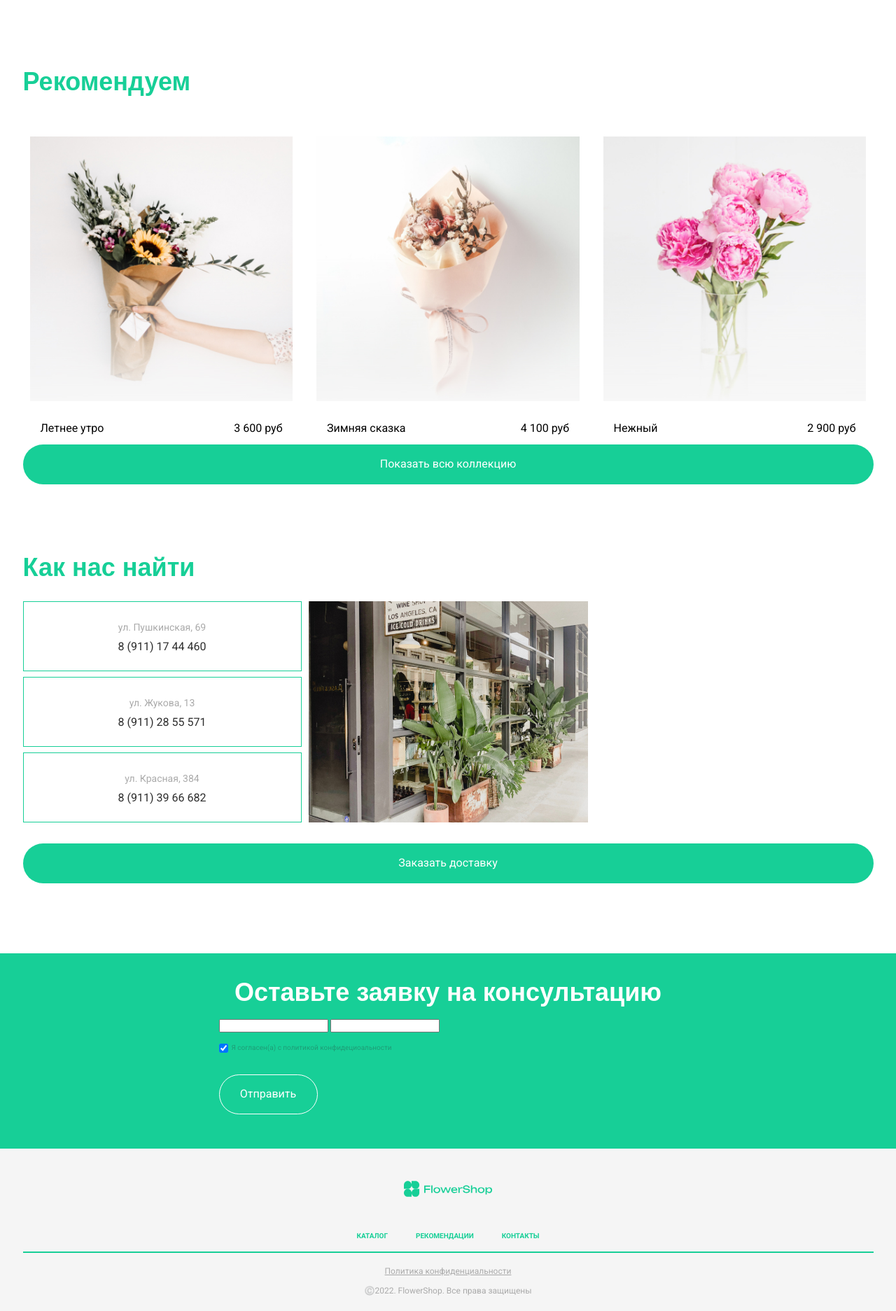
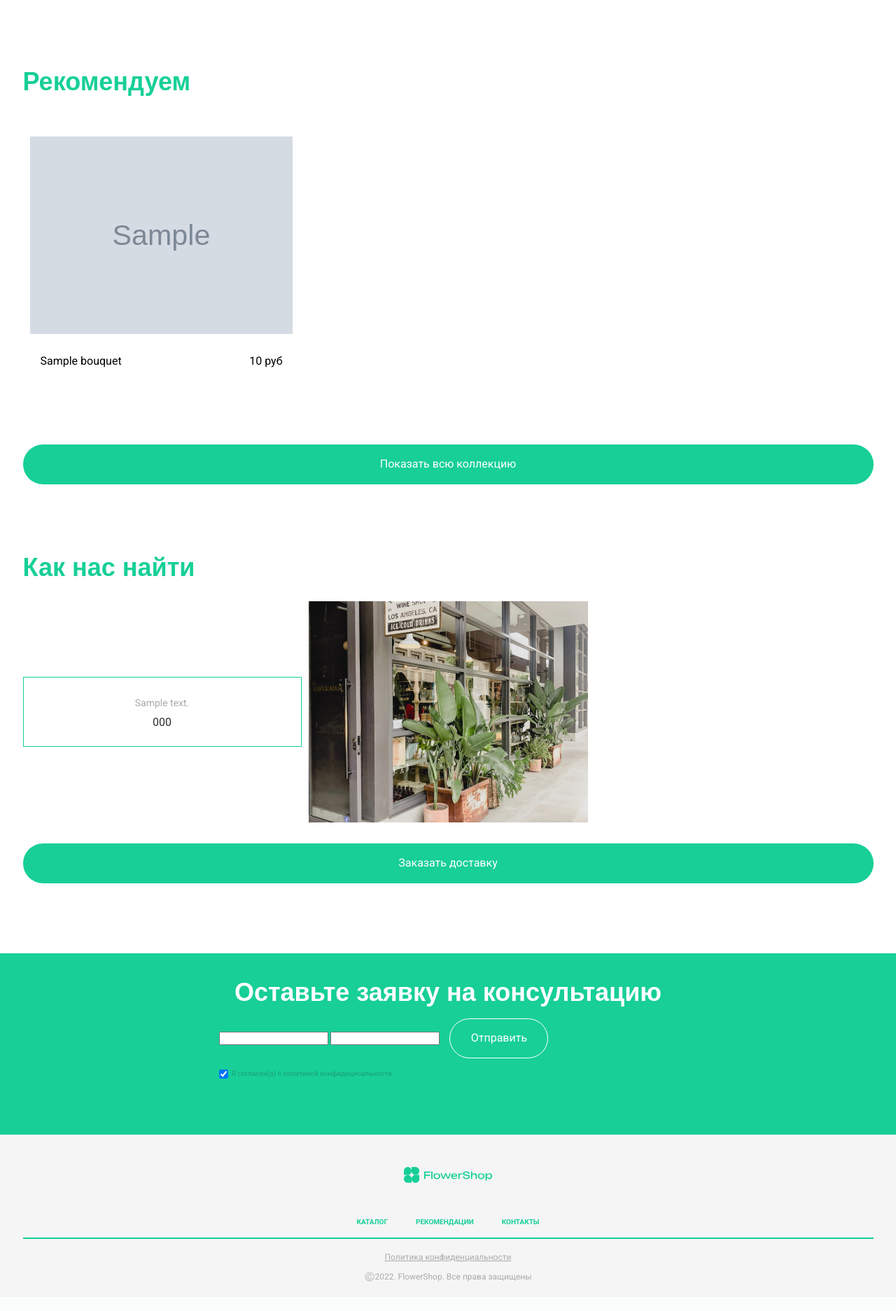
Before and after one commit to Weffy61/FlowerShop, a Django app: template FlowerApp/templates/FlowerApp/index.html in a window 1280 px wide. Shown: the part 695-2568 px from the top of the page at 70% size. After the commit the page ends 2526 px from the top, so only its background shows below. Run offline with Django 3.2, Linux system fonts and the light colour scheme; the template is opened without the code that fills it: most values are stand-ins (such as "Sample title", 1, 10 or a date in 2020); grey boxes marked "Sample" are stand-in pictures; form fields are guessed from the names that the template uses; a map, chart or similar area stays blank; some web fonts are replaced.

Commit message:
Index page is done

```diff
--- a/FlowerApp/templates/FlowerApp/index.html
+++ b/FlowerApp/templates/FlowerApp/index.html
@@ -11,11 +11,11 @@
     <header id="header">
       <div class="container">
         <div class="header ficb">
-          <a href="/"><img src="{% static "img/logo.svg" %}" alt="logo" class="logo"></a>
+          <a href="{% url 'index' %}"><img src="{% static "img/logo.svg" %}" alt="logo" class="logo"></a>
           <nav>
             <ul class="menu ficc">
-              <li class="menu__item"><a href="#" class="menu__item_link">Каталог</a></li>
-              <li class="menu__item"><a href="#" class="menu__item_link">Рекомендации</a></li>
+              <li class="menu__item"><a href="{% url 'catalog' %}" class="menu__item_link">Каталог</a></li>
+              <li class="menu__item"><a href="{% url 'start_quiz' %}" class="menu__item_link">Рекомендации</a></li>
               <li class="menu__item"><a href="#" class="menu__item_link">Контакты</a></li>
             </ul>
           </nav>
@@ -29,7 +29,7 @@
             <h1 class="banner__title">Мастерская цветов</h1>
             <p class="banner__text">Подберем для вас букет за два шага, который идеально подойдет под вашу
               ситуацию</p>
-            <button class="btn banner__btn">Подобрать букет</button>
+            <a href="{% url 'start_quiz' %}"><button class="btn banner__btn">Подобрать букет</button></a>
           </div>
           <img src="{% static "img/bannerImg.png" %}" alt="banner Img" class="banner__img">
         </div>
@@ -44,29 +44,17 @@
       <div class="recommended p100">
         <div class="title">Рекомендуем</div>
         <div class="recommended__elems ficb">
-          <div class="recommended__block">
-            <a href="#"><img src="{% static "img/recommendedBg1.jpg" %}" alt="flower"></a>
+          {% for bouquet in bouquet_context%}
+            <div class="recommended__block">
+            <a href="{% url 'card' bouquet_id=bouquet.bouquet_id %}"><img src="{{ bouquet.img_path }}" alt="flower"></a>
             <div class="recommended__block_elems ficb">
-              <span class="recommended__block_intro">Летнее утро</span>
-              <span class="recommended__block_price">3 600 руб</span>
+              <span class="recommended__block_intro">{{ bouquet.name }}</span>
+              <span class="recommended__block_price">{{ bouquet.price }} руб</span>
             </div>
           </div>
-          <div class="recommended__block">
-            <a href="#"><img src="{% static "img/recommendedBg2.jpg" %}" alt="flower"></a>
-            <div class="recommended__block_elems ficb">
-              <span class="recommended__block_intro">Зимняя сказка</span>
-              <span class="recommended__block_price">4 100 руб</span>
-            </div>
-          </div>
-          <div class="recommended__block">
-            <a href="#"><img src="{% static "img/recommendedBg3.jpg" %}" alt="flower"></a>
-            <div class="recommended__block_elems ficb">
-              <span class="recommended__block_intro">Нежный</span>
-              <span class="recommended__block_price">2 900 руб</span>
-            </div>
-          </div>
+          {% endfor %}
         </div>
-        <button class="btn recommended__btn">Показать всю коллекцию</button>
+        <a href="{% url 'catalog' %}"><button class="btn recommended__btn">Показать всю коллекцию</button></a>
       </div>
     </div>
   </section>
@@ -76,18 +64,12 @@
         <div class="title">Как нас найти</div>
         <div class="contacts__elems ficb">
           <div class="contacts__block">
-            <div class="contacts__block_item ficc">
-              <div class="contacts__block_intro">ул. Пушкинская, 69</div>
-              <a href="tel:89111744460" class="contacts__block_tel">8 (911) 17 44 460</a>
+            {% for store in store_context%}
+              <div class="contacts__block_item ficc">
+              <div class="contacts__block_intro">{{ store.address }}</div>
+              <a href="tel:{{ store.phone }}" class="contacts__block_tel">{{ store.phone }}</a>
             </div>
-            <div class="contacts__block_item ficc">
-              <div class="contacts__block_intro">ул. Жукова, 13</div>
-              <a href="tel:89112855571" class="contacts__block_tel">8 (911) 28 55 571</a>
-            </div>
-            <div class="contacts__block_item ficc">
-              <div class="contacts__block_intro">ул. Красная, 384</div>
-              <a href="tel:89113966682" class="contacts__block_tel">8 (911) 39 66 682</a>
-            </div>
+            {% endfor %}
           </div>
           <img src="{% static "img/contactsImg.jpg" %}" alt="contactsImg" class="contacts__img">
           <div class="contacts__map">
@@ -95,7 +77,7 @@
                     src="https://api-maps.yandex.ru/services/constructor/1.0/js/?um=constructor%3Af39d7a7f1829359b6ffe21ab6356fcaeace17d528d6522dba8772f885c8b1a7d&amp;width=398&amp;height=316&amp;lang=ru_RU&amp;scroll=true"></script>
           </div>
         </div>
-        <button class="btn contacts__btn">Заказать доставку</button>
+        <a href="{% url 'start_quiz' %}"><button class="btn contacts__btn">Заказать доставку</button></a>
       </div>
     </div>
   </section>
@@ -107,6 +89,7 @@
           {% csrf_token %}
           {{ consultation_request_form.name }}
           {{ consultation_request_form.phone_number }}
+          <button type="submit" class="consultation__form_btn" style="margin-left: 10px">Отправить</button>
           {% if request.method == 'POST' %}
             {% if consultation_request_form.phone_number.errors %}
               <div class="error">{{ consultation_request_form.phone_number.errors }}</div>
@@ -124,7 +107,6 @@
                    checked>
             <span class="chekbox__intro">Я согласен(а) с политикой конфидециоальности</span>
           </div>
-          <button type="submit" class="consultation__form_btn">Отправить</button>
         </form>
       </div>
     </div>
--- a/FlowerApp/templates/base.html
+++ b/FlowerApp/templates/base.html
@@ -17,11 +17,11 @@
   <header id="header">
     <div class="container">
       <div class="header ficb">
-        <a href="/"><img src="{% static "img/logo.svg" %}" alt="logo" class="logo"></a>
+        <a href="{% url 'index' %}"><img src="{% static "img/logo.svg" %}" alt="logo" class="logo"></a>
         <nav>
           <ul class="menu ficc">
-            <li class="menu__item"><a href="#" class="menu__item_link">Каталог</a></li>
-            <li class="menu__item"><a href="#" class="menu__item_link">Рекомендации</a></li>
+            <li class="menu__item"><a href="{% url 'catalog' %}" class="menu__item_link">Каталог</a></li>
+            <li class="menu__item"><a href="{% url 'start_quiz' %}" class="menu__item_link">Рекомендации</a></li>
             <li class="menu__item"><a href="#" class="menu__item_link">Контакты</a></li>
           </ul>
         </nav>
@@ -37,11 +37,11 @@
 <footer id="footer">
   <div class="container">
     <div class="footer">
-      <a href="/"><img src="{% static "img/logo.svg" %}" alt="logo" class="logo footer__logo"></a>
+      <a href="{% url 'index' %}"><img src="{% static "img/logo.svg" %}" alt="logo" class="logo footer__logo"></a>
       <nav>
         <ul class="menu footer__menu ficc">
-          <li class="menu__item"><a href="#" class="menu__item_link">Каталог</a></li>
-          <li class="menu__item"><a href="#" class="menu__item_link">Рекомендации</a></li>
+          <li class="menu__item"><a href="{% url 'catalog' %}" class="menu__item_link">Каталог</a></li>
+          <li class="menu__item"><a href="{% url 'start_quiz' %}" class="menu__item_link">Рекомендации</a></li>
           <li class="menu__item"><a href="#" class="menu__item_link">Контакты</a></li>
         </ul>
       </nav>
--- a/FlowerApp/urls.py
+++ b/FlowerApp/urls.py
@@ -7,4 +7,5 @@ urlpatterns = [
     path('catalog/', views.catalog, name='catalog'),
     path('consultation/', views.ConsultationRequestView.as_view(), name='consultation_request'),
     path('card/<int:bouquet_id>/', views.card, name='card'),
+    path('quiz/', views.quiz, name='start_quiz')
 ]
```
Also changed, not shown: FlowerApp/views.py (+25 -2 lines).
